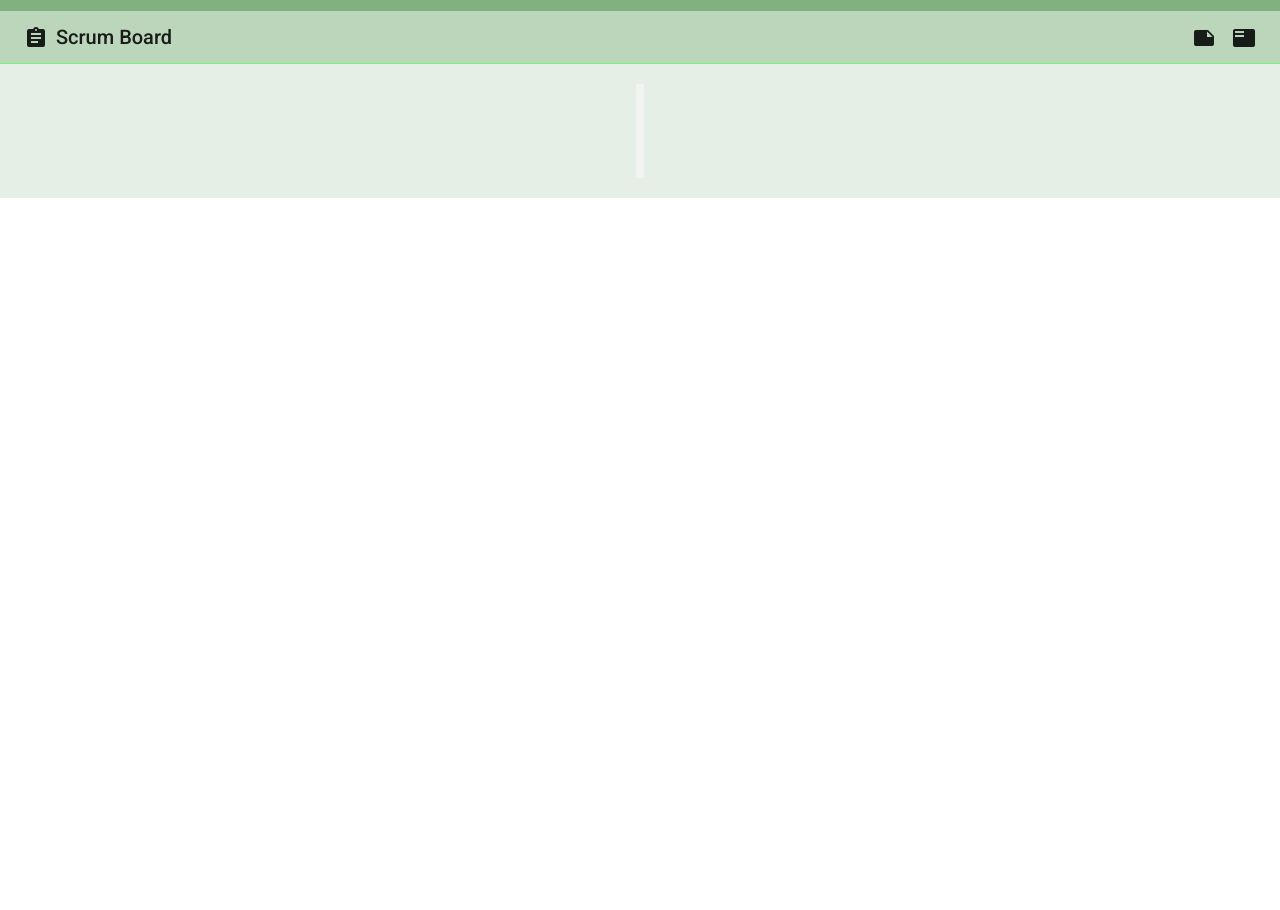
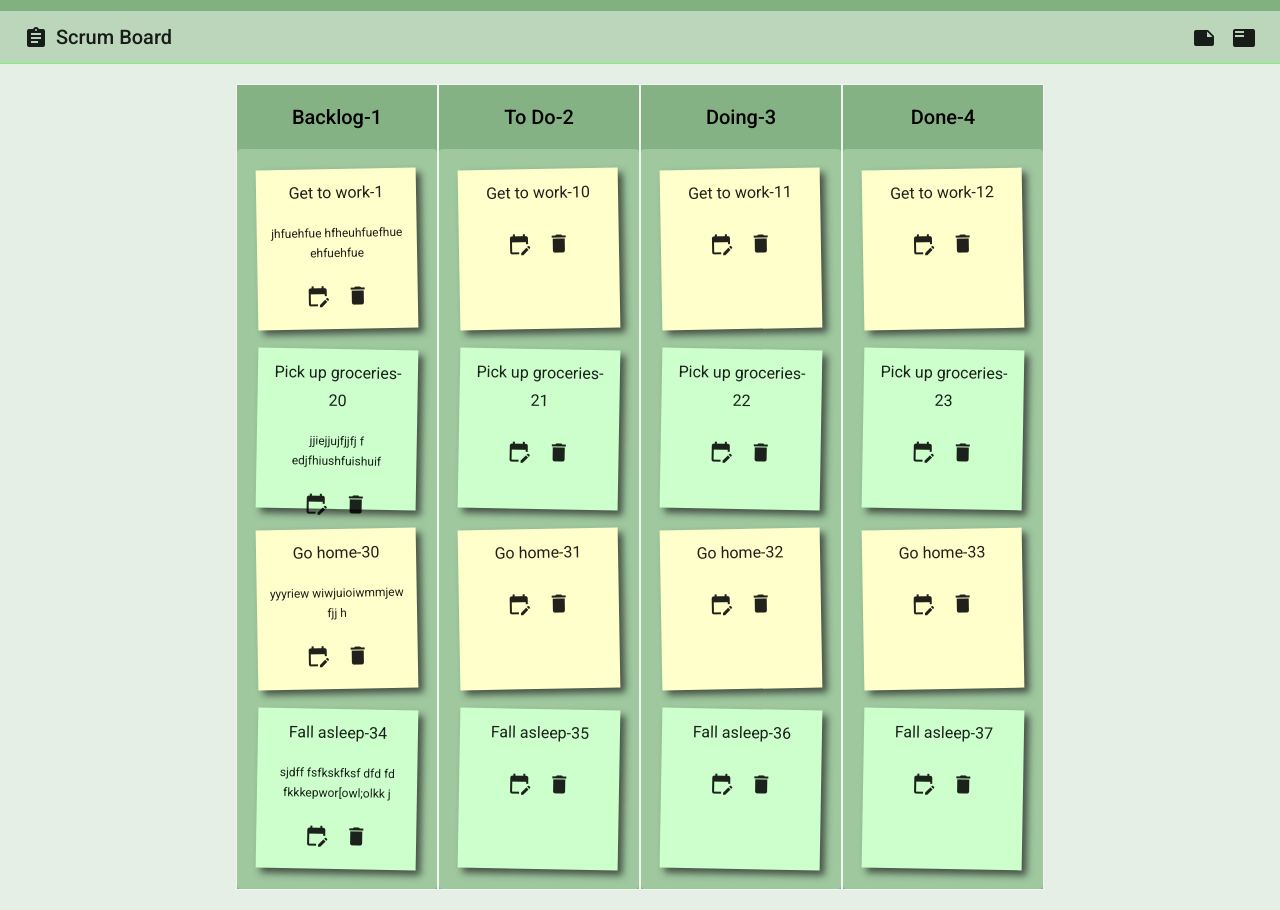
Before and after one commit to cristianzortea/scrum, an Angular app: page /board in a window 1280 px wide. Before the commit the page ends 800 px from the top, so only its background shows below. Built offline with nearby package versions, Linux system fonts and the light colour scheme.

Commit message:
Fixing drag drop stories

```diff
--- a/src/app/app.module.ts
+++ b/src/app/app.module.ts
@@ -15,6 +15,7 @@ import { BoardComponent } from './board/board.component';
 import { DragDropModule } from "@angular/cdk/drag-drop";
 import { ColumnComponent } from './column/column.component';
 import { HeaderComponent } from './header/header.component';
+import { StoryComponent } from './story/story.component';
 
 
 @NgModule({
@@ -23,6 +24,7 @@ import { HeaderComponent } from './header/header.component';
     BoardComponent,
     ColumnComponent,
     HeaderComponent,
+    StoryComponent,
 
   ],
   imports: [
--- a/src/app/board.service.ts
+++ b/src/app/board.service.ts
@@ -54,6 +54,19 @@ export class BoardService {
     });
     return item;
   }
+
+  getStoryById(id: number): Column {
+    let story : Story = {};
+    this.columns.forEach(function (column) {
+      column.stories?.forEach(function (item) {
+        if (id == item.id){
+          story = item;
+        }
+      });
+    });
+    return story;
+  }
+
   getkeys(): number[] {
     let keys: number[] = [];
     for(let index of this.columns) {
--- a/src/app/board/board.component.html
+++ b/src/app/board/board.component.html
@@ -1,4 +1,4 @@
 <div class="board" cdkDropListGroup>
-  <app-column *ngFor="let key of keys" [key]=key >
+  <app-column *ngFor="let column of columns" [column]=column >
   </app-column>
 </div>
--- a/src/app/board/board.component.ts
+++ b/src/app/board/board.component.ts
@@ -1,7 +1,7 @@
 import {Component, OnInit } from '@angular/core';
 import {CdkDragDrop,CdkDragEnter, CdkDragExit ,  moveItemInArray, transferArrayItem} from '@angular/cdk/drag-drop';
 import { Column } from '../column';
-import { Story } from '../story';
+
 import { BoardService } from '../board.service';
 
 /**
@@ -15,13 +15,13 @@ import { BoardService } from '../board.service';
 
 export class BoardComponent implements OnInit {
 
-  keys: number[] = []
+  columns: Column[] = [{}];
 
   constructor(private boardService: BoardService) {
   }
 
   ngOnInit(): void {
-    this.keys = this.boardService.getkeys();
+    this.columns = this.boardService.getColumns();
   }
 
 }
--- a/src/app/column/column.component.html
+++ b/src/app/column/column.component.html
@@ -1,23 +1,14 @@
 
 <div class="column-container">
-    <h2>{{column.name}}</h2>
+    <h2>{{column.name}}-{{column.id}}</h2>
     <div
         cdkDropList
-        [cdkDropListData]="stories"
+        [cdkDropListData]="keys"
         class="column-stories"
         cdkDropListSortingDisabled
         (cdkDropListDropped)="drop($event)">
-            <div class="story" *ngFor="let story of column.stories" cdkDrag>
-                <h3>{{story.name}}</h3>
-                <p>{{story.description}}</p>
-                <div>
-                    <button routerLink="/board/" mat-icon-button class="example-icon favorite-icon" aria-label="Example icon-button with heart icon">
-                        <mat-icon>edit_calendar</mat-icon>
-                    </button>
-                    <button routerLink="/board/" mat-icon-button class="example-icon" aria-label="Example icon-button with share icon">
-                        <mat-icon>delete</mat-icon>
-                    </button>
-                </div>
+            <div class="story" *ngFor="let story_id of keys" cdkDrag>
+                <app-story [story_id]=story_id></app-story>
             </div>
     </div>
 </div>
--- a/src/app/column/column.component.ts
+++ b/src/app/column/column.component.ts
@@ -12,27 +12,24 @@ import { BoardService } from '../board.service';
 })
 
 export class ColumnComponent implements OnInit {
-  @Input() key: number | undefined;
-  column: Column = {id:0, name:'', stories:[]};
-  stories: Story[] | undefined;
-  columns: Column[] = [];
+  @Input() column: Column = {stories:[]};
+  keys: number[] = [];
 
   constructor(private boardService: BoardService) { }
 
   ngOnInit(): void {
-    this.columns = this.boardService.getColumns();
+    if (this.column != undefined){
+      var list: Column[] = this.column.stories!;
+      for(let index of list) {
+        this.keys.push(index.id!);
+      }
+    }
   }
 
-
   drop(event: CdkDragDrop<number[]>) {
-    console.log(event);
     if (event.previousContainer === event.container) {
-      console.log("equals");
       moveItemInArray(event.container.data, event.previousIndex, event.currentIndex);
     } else {
-      console.log("not equals");
-      console.log(event.previousContainer.data.toString);
-      console.log(event.previousContainer.data);
       transferArrayItem(
         event.previousContainer.data,
         event.container.data,
--- /dev/null
+++ b/src/app/story/story.component.html
@@ -0,0 +1,10 @@
+<h3>{{story.name}}-{{story.id}}</h3>
+<p>{{story.description}}</p>
+<div>
+    <button routerLink="/board/" mat-icon-button class="example-icon favorite-icon" aria-label="Example icon-button with heart icon">
+        <mat-icon>edit_calendar</mat-icon>
+    </button>
+    <button routerLink="/board/" mat-icon-button class="example-icon" aria-label="Example icon-button with share icon">
+        <mat-icon>delete</mat-icon>
+    </button>
+</div>
--- /dev/null
+++ b/src/app/story/story.component.ts
@@ -0,0 +1,26 @@
+import { Component, OnInit, Input } from '@angular/core';
+import { Column } from '../column';
+import { Story } from '../story';
+import { BoardService } from '../board.service';
+
+@Component({
+  selector: 'app-story',
+  templateUrl: './story.component.html',
+  styleUrls: ['./story.component.css']
+})
+export class StoryComponent implements OnInit {
+
+  @Input() story_id: number | undefined;
+
+  story: Story ={};
+
+  constructor(private boardService: BoardService) {
+  }
+
+  ngOnInit(): void {
+    this.story = this.boardService.getStoryById(this.story_id!);
+  }
+
+
+
+}
```
Also changed, not shown: src/app/story/story.component.css (added), 1 other file (tests, documents, lock files or other folders).
